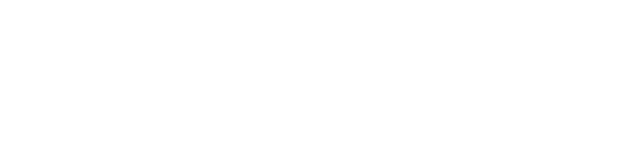
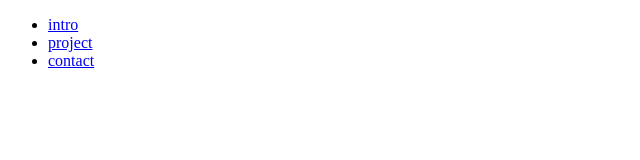
Before and after one commit to spare-moonyoung/Git-playground, a plain HTML site: page index.html in a window 1280 px wide. Shown: the whole page, without its empty margins (0-640 px from the left). Drawn offline with Linux system fonts and the light colour scheme.

Commit message:
add html header

```diff
--- a/index.html
+++ b/index.html
@@ -7,6 +7,14 @@
     <title>Document</title>
 </head>
 <body>
-
+    <header>
+        <nav>
+            <ul>
+                <li><a href="#">intro</a></li>
+                <li><a href="#">project</a></li>
+                <li><a href="#">contact</a></li>
+            </ul>
+        </nav>
+    </header>
 </body>
 </html>
```
